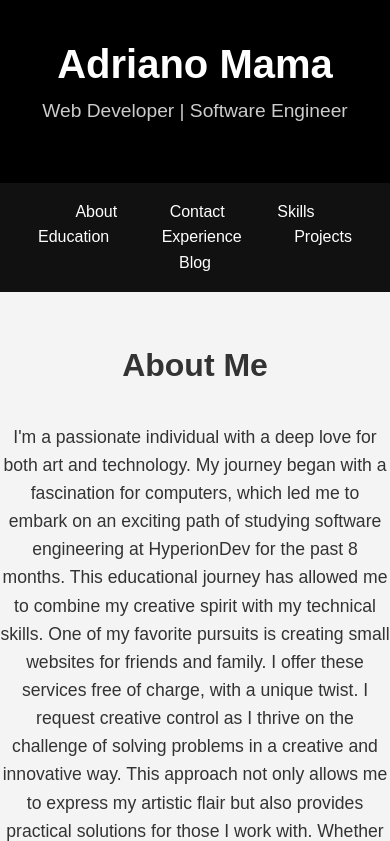
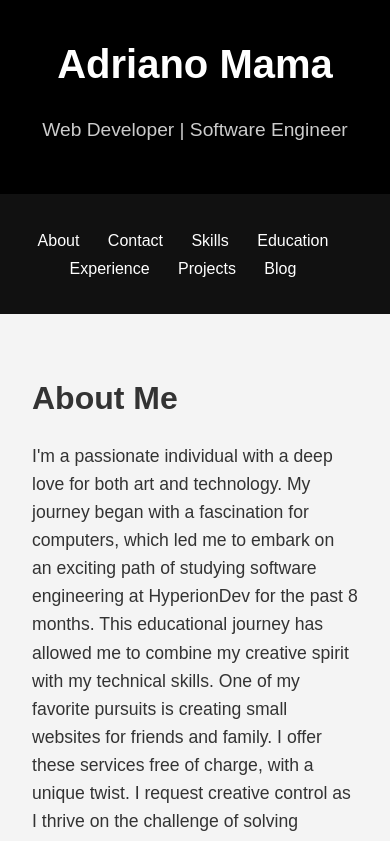
Before and after one commit to adryanoblase/MyCV, a plain HTML site: page index.html in a window 390 px wide. Shown: the top 841 px of the page. Drawn offline with Linux system fonts and the light colour scheme.

Commit message:
Update index.html
Made CSS improvements to enhance styling and make the website responsive.
Modified CSS to improve the visual presentation.
Ensured the website looks good on various screen sizes.

```diff
--- a/index.html
+++ b/index.html
@@ -5,12 +5,6 @@
     <meta name="viewport" content="width=device-width, initial-scale=1.0">
     <title>Adriano Mama - Online CV</title>
     <style>
- * {
-        margin: 0;
-        padding: 0;
-        box-sizing: border-box;
-    }
-
         /* Global styles */
         body {
             font-family: Arial, sans-serif;
@@ -46,11 +40,19 @@
             padding: 1rem 0;
         }
 
+        nav ul {
+            list-style: none;
+        }
+
+        nav ul li {
+            display: inline;
+            margin-right: 1.5rem;
+        }
+
         nav a {
             color: #fff;
             text-decoration: none;
             font-size: 1rem;
-        margin: 0 1.5rem;
             transition: opacity 0.3s ease;
         }
 
@@ -58,20 +60,24 @@
             opacity: 0.7;
         }
 
-    /* Sections */
+        /* Main content sections */
+        main {
+            padding: 2rem;
+        }
+
         section {
-        padding: 3rem 0;
-        text-align: center;
+            text-align: left;
+            margin-bottom: 2rem;
         }
 
         h2 {
             font-size: 2rem;
-        margin-bottom: 2rem;
+            margin-bottom: 1rem;
         }
 
         p {
             font-size: 1.1rem;
-        margin-bottom: 1.5rem;
+            margin-bottom: 1rem;
         }
 
         ul {
@@ -80,8 +86,8 @@
         }
 
         li {
+            font-size: 1.1rem;
             margin-bottom: 1rem;
-        font-size: 1.1rem;
         }
 
         /* Contact section */
@@ -107,28 +113,26 @@
     </header>
 
     <nav>
-        <a href="#about">About</a>
-        <a href="#contact">Contact</a>
-        <a href="#skills">Skills</a>
-        <a href="#education">Education</a>
-        <a href="#experience">Experience</a>
-        <a href="#projects">Projects</a>
-        <a href="#articles">Blog</a>
+        <ul>
+            <li><a href="#about">About</a></li>
+            <li><a href="#contact">Contact</a></li>
+            <li><a href="#skills">Skills</a></li>
+            <li><a href="#education">Education</a></li>
+            <li><a href="#experience">Experience</a></li>
+            <li><a href="#projects">Projects</a></li>
+            <li><a href="#articles">Blog</a></li>
+        </ul>
     </nav>
 
+    <main>
         <section id="about">
             <h2>About Me</h2>
             <p>
-            I'm a passionate individual with a deep love for both art and technology.
-            My journey began with a fascination for computers, which led me to embark on an exciting path of studying software engineering at HyperionDev for the past 8 months.
-            This educational journey has allowed me to combine my creative spirit with my technical skills.
+                I'm a passionate individual with a deep love for both art and technology. My journey began with a fascination for computers, which led me to embark on an exciting path of studying software engineering at HyperionDev for the past 8 months. This educational journey has allowed me to combine my creative spirit with my technical skills.
 
-            One of my favorite pursuits is creating small websites for friends and family.
-            I offer these services free of charge, with a unique twist. I request creative control as I thrive on the challenge of solving problems in a creative and innovative way.
-            This approach not only allows me to express my artistic flair but also provides practical solutions for those I work with.
+                One of my favorite pursuits is creating small websites for friends and family. I offer these services free of charge, with a unique twist. I request creative control as I thrive on the challenge of solving problems in a creative and innovative way. This approach not only allows me to express my artistic flair but also provides practical solutions for those I work with.
 
-            Whether it's coding, design, or problem-solving, I'm always eager to explore new ways to blend my artistic sensibilities with the world of software engineering.
-            My journey is marked by a dedication to bringing creativity and technology together, one project at a time.
+                Whether it's coding, design, or problem-solving, I'm always eager to explore new ways to blend my artistic sensibilities with the world of software engineering. My journey is marked by a dedication to bringing creativity and technology together, one project at a time.
             </p>
         </section>
 
@@ -139,7 +143,7 @@
                 <li>Phone: +27(61)434-6931</li>
                 <li>LinkedIn: <a href="https://www.linkedin.com/in/Adrianoblase">LinkedIn Profile</a></li>
             </ul>
-       <!--Profile Picture -->
+           <!-- Profile Picture -->
             <img src="Adriano.jpeg" alt="Adriano">
         </section>
 
@@ -155,32 +159,32 @@
 
         <section id="education">
             <h2>Education</h2>
-        <h3>Software Engineering Bootcamp, HyperionDev</h3>
+            <p>Software Engineering Bootcamp, HyperionDev</p>
             <p>Matric(NSC), Monument Park High School, 2022</p>
         </section>
 
         <section id="experience">
             <h2>Work Experience</h2>
-        <h3></h3>
             <p>[2022 ] - Present</p>
             <ul>
-            <li>Unfortunately I do not have any work experience as a Software Engineer yet, but I'm excited to fill this section in the near future.</li>
+                <li>Unfortunately, I do not have any work experience as a Software Engineer yet, but I'm excited to fill this section in the near future.</li>
             </ul>
         </section>
 
         <section id="projects">
             <h2>Projects</h2>
             <h3>MyWebsite2</h3>
-        <p>Description: This is a task I recieved at Hyperion that required me to use make use of bootstrap on a simpe HTML file.</p>
+            <p>Description: This is a task I received at Hyperion that required me to make use of Bootstrap on a simple HTML file.</p>
             <p>GitHub: <a href="https://github.com/adryanoblase/MyWebsite2">MyWebsite2 Project Repository</a></p>
         </section>
 
         <section id="articles">
             <h2>Blog Posts and Articles</h2>
             <ul>
-            <p>I haven't worked on any blogs or articles yet, but I'm excited to fill this section in the near future.</p>
+                <li>I haven't worked on any blogs or articles yet, but I'm excited to fill this section in the near future.</li>
             </ul>
         </section>
+    </main>
 
     <footer>
         <p>&copy; 2023 Adriano. All rights reserved.</p>
```
Lines whose indentation alone changed are shown as unchanged.
